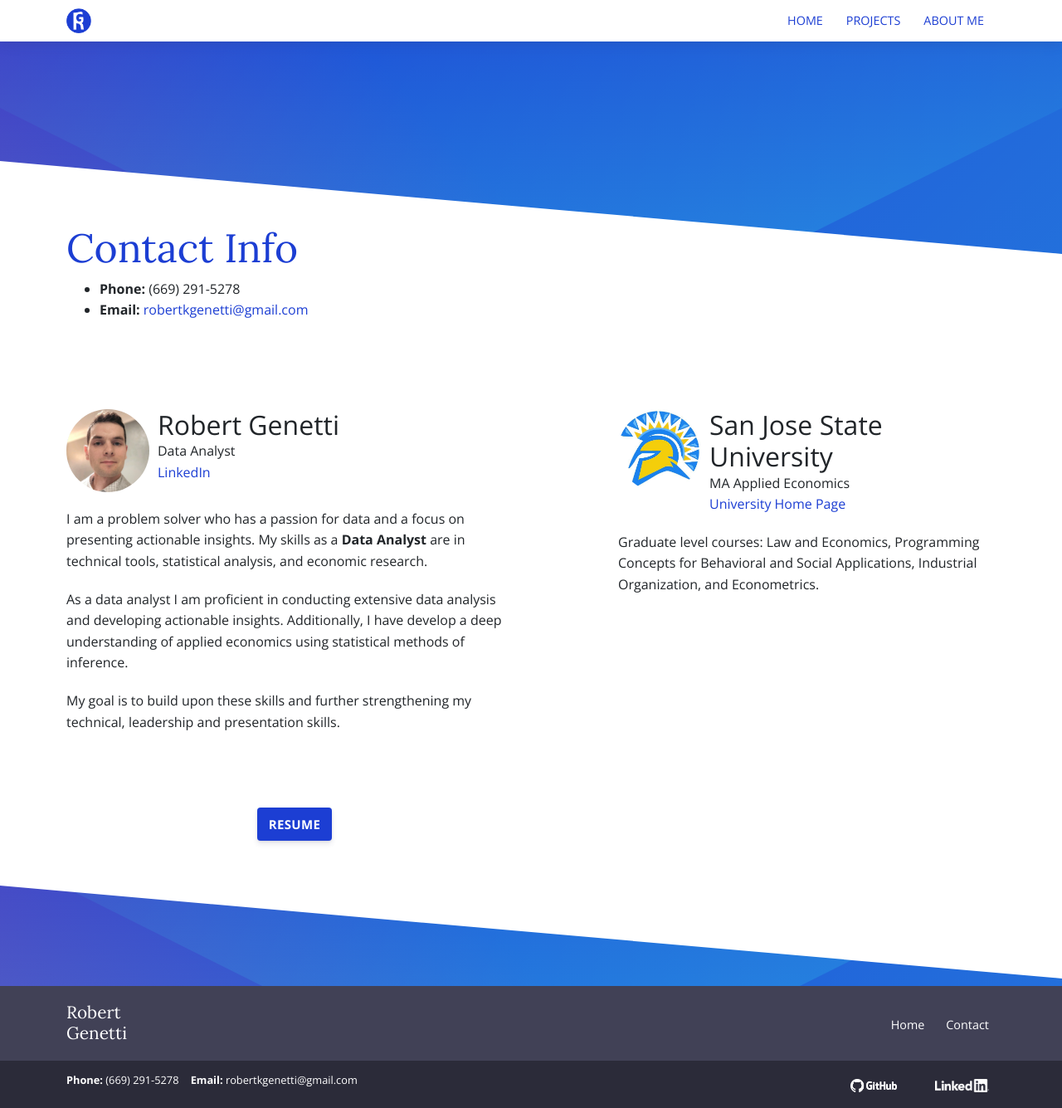
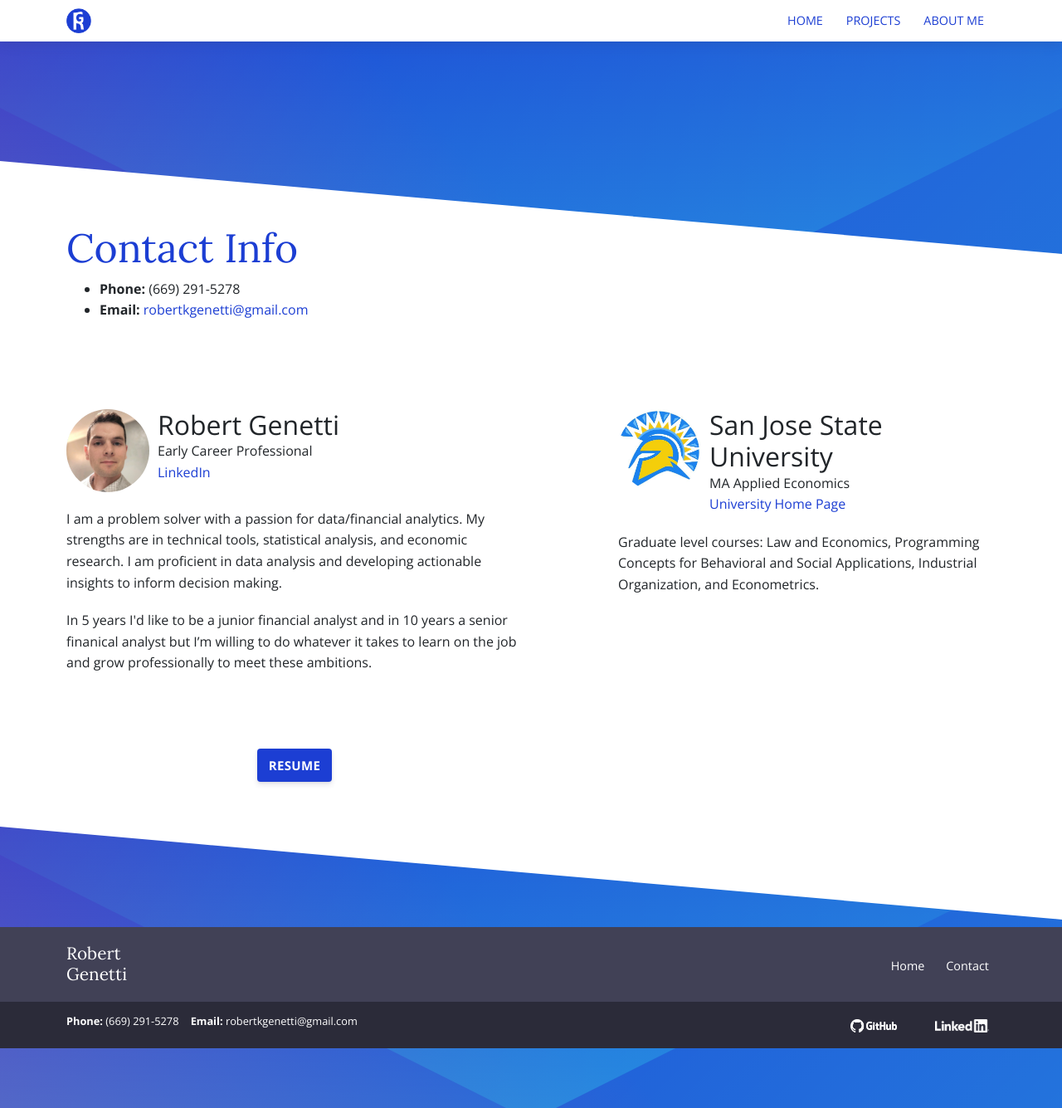
Before and after one commit to robertgenetti/robertgenetti.github.io, a Jekyll site: the page built from contact.html, in a window 1280 px wide. Shown: the whole page at 83% size. Built offline with Jekyll 4.4.1, drawn with Linux system fonts in a browser that asks for light colours.

Commit message:
Update contact page

```diff
--- a/_data/contact.yml
+++ b/_data/contact.yml
@@ -4,9 +4,8 @@
 name: 'Robert Genetti'
 image: '/images/social/my_photo.png'
 resume: '/images/education/Resume.pdf'
-jobtitle: 'Data Analyst'
-intro: "I'm a economics graduate based in Silicon Valley. I'm a firm believer in using data to address complex problems and making the world a better place."
+jobtitle: 'Early Career Professional'
+intro: "I'm a economics graduate based in San Jose, CA. I'm a firm believer in using data to address complex problems and making the world a better place."
 content:
-  - paragraph: "I am a problem solver who has a passion for data and a focus on presenting actionable insights. My skills as a <b>Data Analyst</b> are in technical tools, statistical analysis, and economic research."
-  - paragraph: "As a data analyst I am proficient in conducting extensive data analysis and developing actionable insights. Additionally, I have develop a deep understanding of applied economics using statistical methods of inference."
-  - paragraph: "My goal is to build upon these skills and further strengthening my technical, leadership and presentation skills."
+  - paragraph: "I am a problem solver with a passion for data/financial analytics. My strengths are in technical tools, statistical analysis, and economic research. I am proficient in data analysis and developing actionable insights to inform decision making."
+  - paragraph: "In 5 years I'd like to be a junior financial analyst and in 10 years a senior finanical analyst but I’m willing to do whatever it takes to learn on the job and grow professionally to meet these ambitions."
```
Also changed, not shown: 2 other files.
